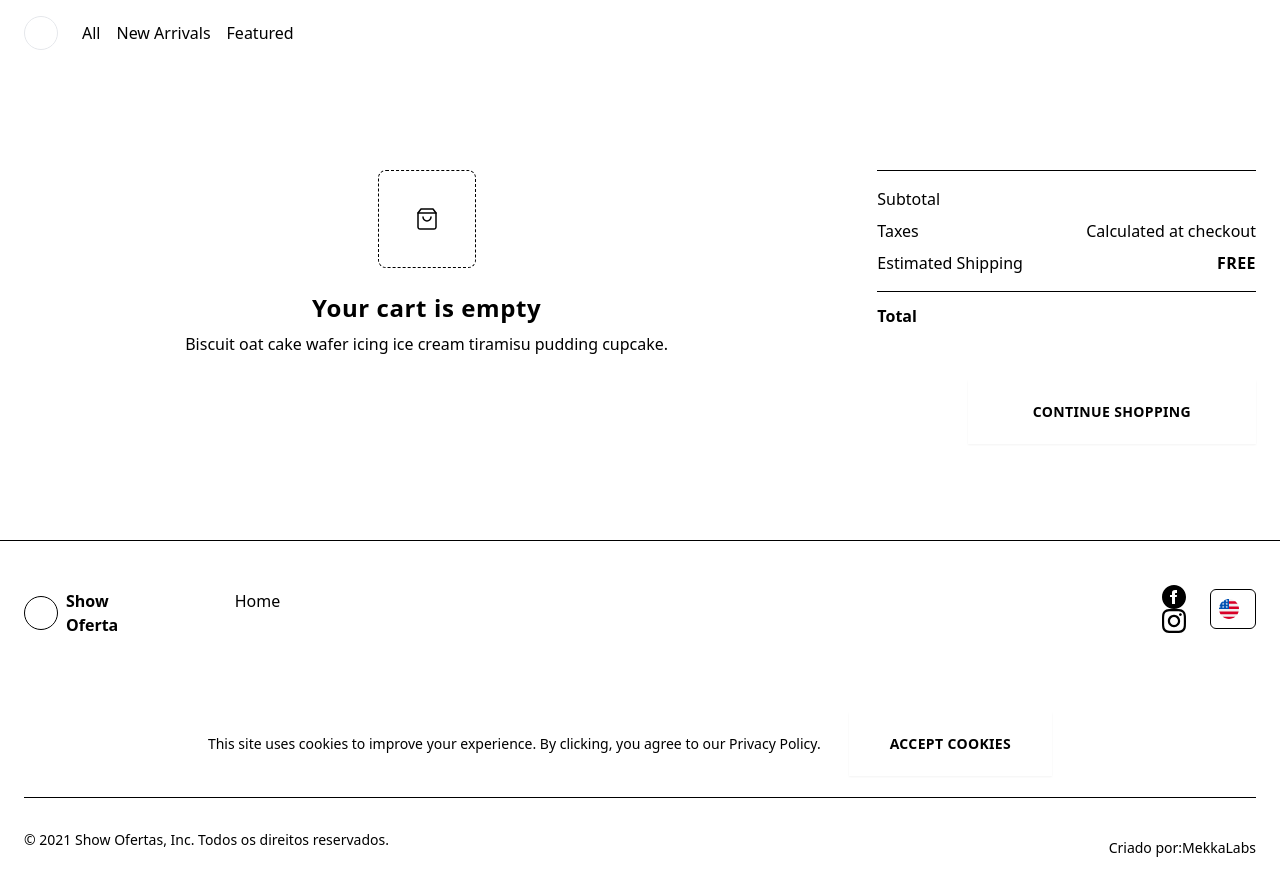
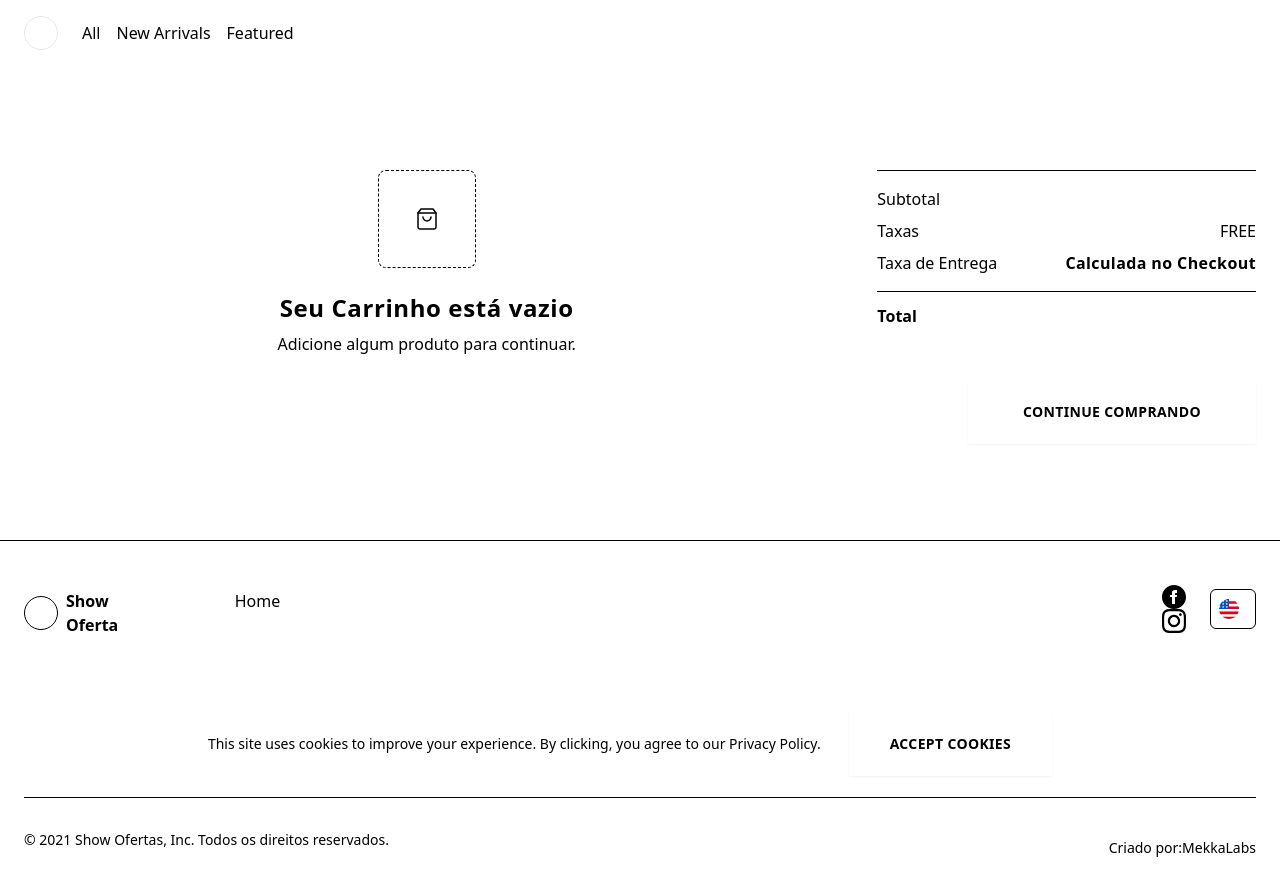
Before and after one commit to MekkaLabs/showoferta, a Next.js app: page /cart in a window 1280 px wide. Shown: the top 892 px of the page. Built offline with nearby package versions, Linux system fonts and the light colour scheme; what @vercel/fetch would draw is missing.

Commit message:
Update cart.tsx

```diff
--- a/pages/cart.tsx
+++ b/pages/cart.tsx
@@ -49,10 +49,10 @@ export default function Cart() {
               <Bag className="absolute" />
             </span>
             <h2 className="pt-6 text-2xl font-bold tracking-wide text-center">
-              Your cart is empty
+              Seu Carrinho está vazio
             </h2>
             <p className="text-accent-6 px-10 text-center pt-2">
-              Biscuit oat cake wafer icing ice cream tiramisu pudding cupcake.
+              Adicione algum produto para continuar.
             </p>
           </div>
         ) : error ? (
@@ -61,8 +61,7 @@ export default function Cart() {
               <Cross width={24} height={24} />
             </span>
             <h2 className="pt-6 text-xl font-light text-center">
-              We couldn’t process the purchase. Please check your card
-              information and try again.
+              Não conseguimos processar sua compra. Por gentileza verifique os dados e tente novamente.
             </h2>
           </div>
         ) : success ? (
@@ -71,7 +70,7 @@ export default function Cart() {
               <Check />
             </span>
             <h2 className="pt-6 text-xl font-light text-center">
-              Thank you for your order.
+              Obrigado por sua compra.
             </h2>
           </div>
         ) : (
@@ -89,8 +88,7 @@ export default function Cart() {
             </ul>
             <div className="my-6">
               <Text>
-                Before you leave, take a look at these items. We picked them
-                just for you
+              Antes de sair, dê uma olhada nesses itens. Nós os escolhemos apenas para você
               </Text>
               <div className="flex py-6 space-x-6">
                 {[1, 2, 3, 4, 5, 6].map((x) => (
@@ -142,12 +140,12 @@ export default function Cart() {
                 <span>{subTotal}</span>
               </li>
               <li className="flex justify-between py-1">
-                <span>Taxes</span>
-                <span>Calculated at checkout</span>
+                <span>Taxas</span>
+                <span>FREE</span>
               </li>
               <li className="flex justify-between py-1">
-                <span>Estimated Shipping</span>
-                <span className="font-bold tracking-wide">FREE</span>
+                <span>Taxa de Entrega</span>
+                <span className="font-bold tracking-wide">Calculada no Checkout</span>
               </li>
             </ul>
             <div className="flex justify-between border-t border-accent-2 py-3 font-bold mb-10">
@@ -159,11 +157,11 @@ export default function Cart() {
             <div className="w-full lg:w-72">
               {isEmpty ? (
                 <Button href="/" Component="a" width="100%">
-                  Continue Shopping
+                  Continue Comprando
                 </Button>
               ) : (
                 <Button href="/checkout" Component="a" width="100%">
-                  Proceed to Checkout
+                  Checkout
                 </Button>
               )}
             </div>
```
